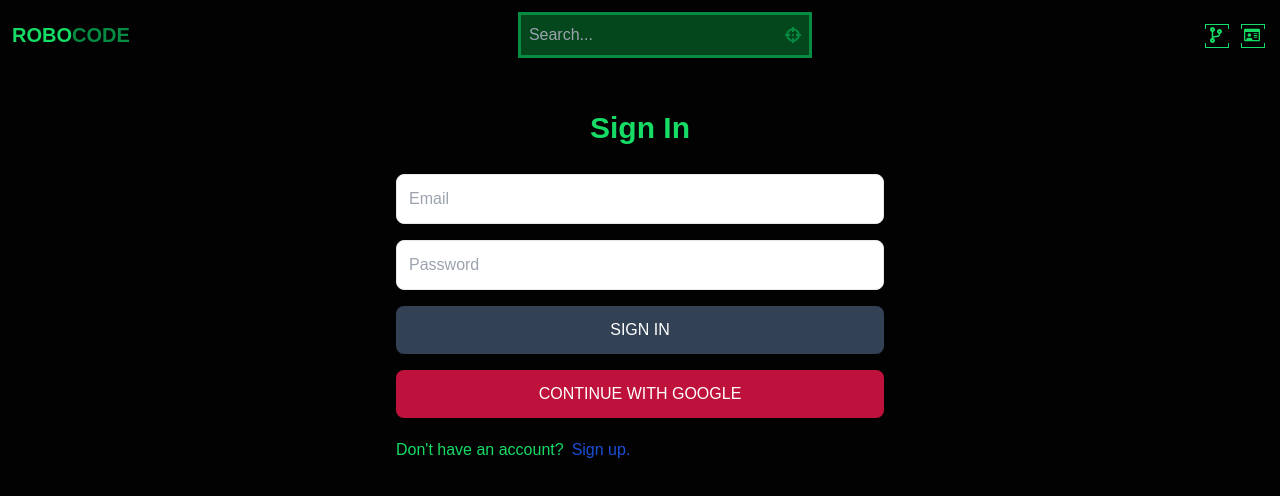
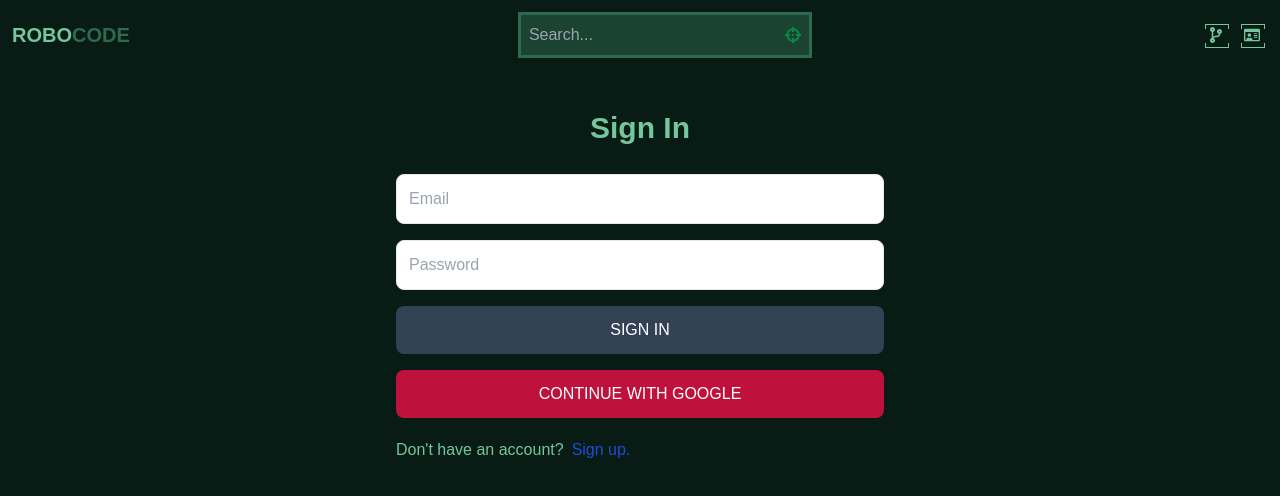
Before and after one commit to Dimterion/MERN-stack, a React (Vite) app in the folder client/: page /sign-in in a window 1280 px wide. Shown: the top 496 px of the page. Built offline with nearby package versions, Linux system fonts and the light colour scheme; no server answers; a web font is replaced by a local one.

Commit message:
adjust colors & animations

```diff
--- a/client/src/components/Header.jsx
+++ b/client/src/components/Header.jsx
@@ -35,7 +35,7 @@ export default function Header() {
       <Link to="/">
         <h1 className="font-bold text-sm sm:text-xl flex flex-wrap">
           <span>ROBO</span>
-          <span style={{ color: "#058c42" }}>CODE</span>
+          <span style={{ color: "#2d6a4f" }}>CODE</span>
         </h1>
       </Link>
       <form
--- a/client/src/index.css
+++ b/client/src/index.css
@@ -8,11 +8,11 @@
 
 :root {
   /* Variables - Main Colors */
-  --primary: #020202;
-  --secondary: #16db65;
-  --tertiary: #058c42;
-  --additional: #04471c;
-  --sub: #0d2818;
+  --primary: #081c15;
+  --secondary: #74c69d;
+  --tertiary: #2d6a4f;
+  --additional: #1b4332;
+  --sub: #2d6a4f;
 }
 
 body {
@@ -75,7 +75,8 @@ body {
   height: 100%;
   background: var(--secondary);
   left: 50%;
-  opacity: 0.3;
+  opacity: 0.1;
+  animation: 0.5s home-line 1.3s linear;
 }
 
 .home-horizontalLine {
@@ -84,11 +85,43 @@ body {
   height: 2px;
   background: var(--secondary);
   top: 50%;
-  opacity: 0.3;
+  opacity: 0.1;
+  animation: 0.5s home-line 1.3s linear;
+}
+
+@keyframes home-line {
+  0% {
+    opacity: 1;
+  }
+
+  100% {
+    opacity: 0.3;
+  }
 }
 
 .home-asideInner {
-  border: 3px solid rgba(22, 219, 101, 0.3);
+  border: 3px solid rgba(116, 198, 157, 0.3);
+  animation: home-asideInner 1.5s linear;
+}
+
+@keyframes home-asideInner {
+  0% {
+    padding: 10rem 1rem;
+    border: 3px solid rgba(116, 198, 157, 0.3);
+  }
+
+  80% {
+    padding: 5rem 0.75rem;
+    border: 3px solid rgba(116, 198, 157, 0.3);
+  }
+
+  90% {
+    border: 3px solid rgba(116, 198, 157, 1);
+  }
+
+  100% {
+    border: 3px solid rgba(116, 198, 157, 1);
+  }
 }
 
 .swiper-button-prev,
@@ -102,7 +135,7 @@ body {
   right: 0;
   bottom: 0;
   left: 0;
-  background-color: #979dac;
+  background-color: #adb5bd;
 }
 
 .home-startBtnWrap {
@@ -117,7 +150,7 @@ body {
   justify-content: center;
   text-align: center;
   overflow: auto;
-  border: 2rem solid #979dac;
+  border: 2rem solid #adb5bd;
   background-color: var(--primary);
   border-radius: 10%;
 }
@@ -207,15 +240,15 @@ body {
   width: 30px;
   height: 30px;
   margin: 2.5px;
-  border: 2px solid black;
-  color: black;
+  border: 2px solid var(--primary);
+  color: var(--primary);
   padding: 5px;
   cursor: pointer;
   background: rgba(0, 0, 0, 0.5);
 }
 
 .active-btn {
-  color: red;
+  color: var(--secondary);
 }
 
 .home-subHeading {
--- a/client/src/pages/Home.jsx
+++ b/client/src/pages/Home.jsx
@@ -92,14 +92,14 @@ export default function Home() {
         <div className="home-horizontalLine"></div>
         <div className="home-asideInner flex flex-col gap-4 p-20 px-3 md:w-1/4 w-3/5 max-w-6xl mx-auto my-40">
           <h1 className="font-bold text-3xl lg:text-6xl">
-            Find your prime <span style={{ color: "#058c42" }}>coding</span>
+            Find your Prime <span style={{ color: "#2d6a4f" }}>coding</span>
             <br />
-            directives
+            Directives
           </h1>
           <div className="home-subHeading">
-            Senior dev or half-stack
+            Dev or AI,
             <br />
-            you are coding with me
+            you{"'"}re coding with me
           </div>
           <Link to={"/search"} className="font-bold hover:underline">
             {">> "}Commence search
```
